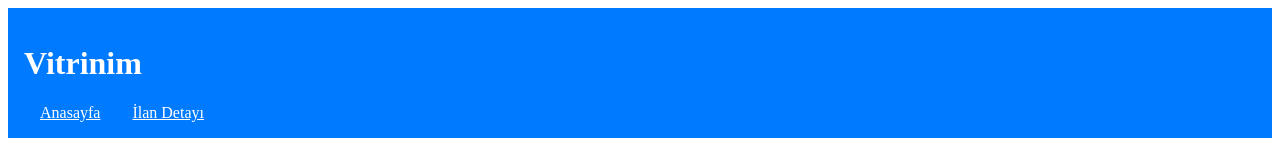
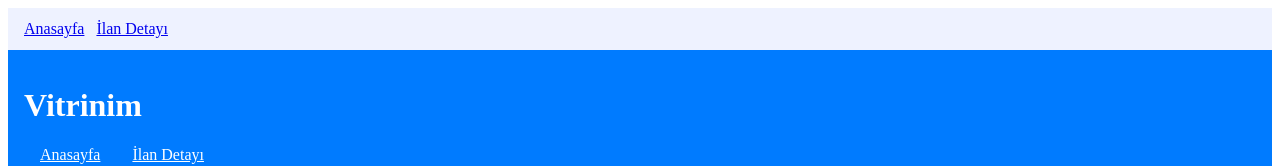
Before and after one commit to serpceyemek/vitrinim, a React (Create React App) app: page / in a window 1280 px wide. Shown: the top 166 px of the page. Built offline with nearby package versions, Linux system fonts and the light colour scheme.

Commit message:
feat(router): add routes for Home and ListingDetail

```diff
--- a/src/App.jsx
+++ b/src/App.jsx
@@ -1,6 +1,22 @@
 import React from "react";
+import { Routes, Route, Link } from "react-router-dom";
 import Home from "./pages/Home";
+import ListingDetail from "./pages/ListingDetail";
 
 export default function App() {
-  return <Home />;
+  return (
+    <>
+      <nav style={{ padding: "12px 16px", background: "#eef2ff" }}>
+        <Link to="/" style={{ marginRight: 12 }}>
+          Anasayfa
+        </Link>
+        <Link to="/listing/1">İlan Detayı</Link>
+      </nav>
+
+      <Routes>
+        <Route path="/" element={<Home />} />
+        <Route path="/listing/:id" element={<ListingDetail />} />
+      </Routes>
+    </>
+  );
 }
```
